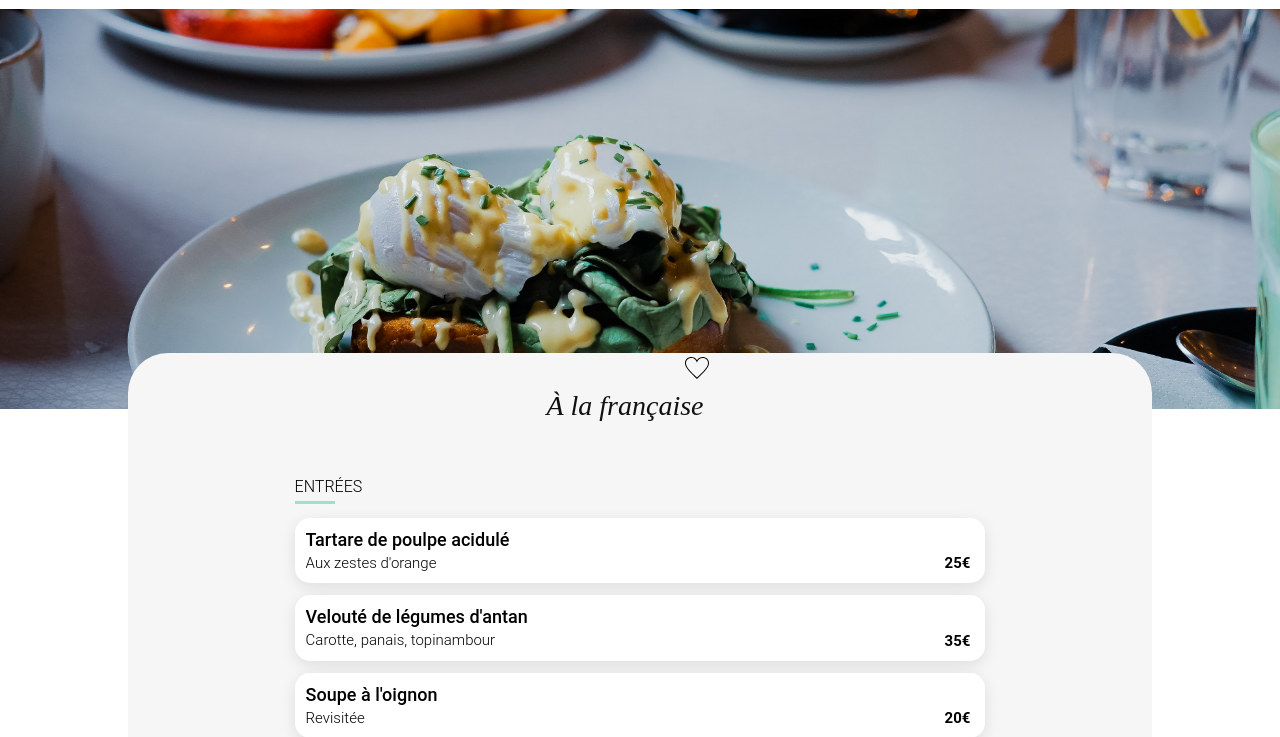
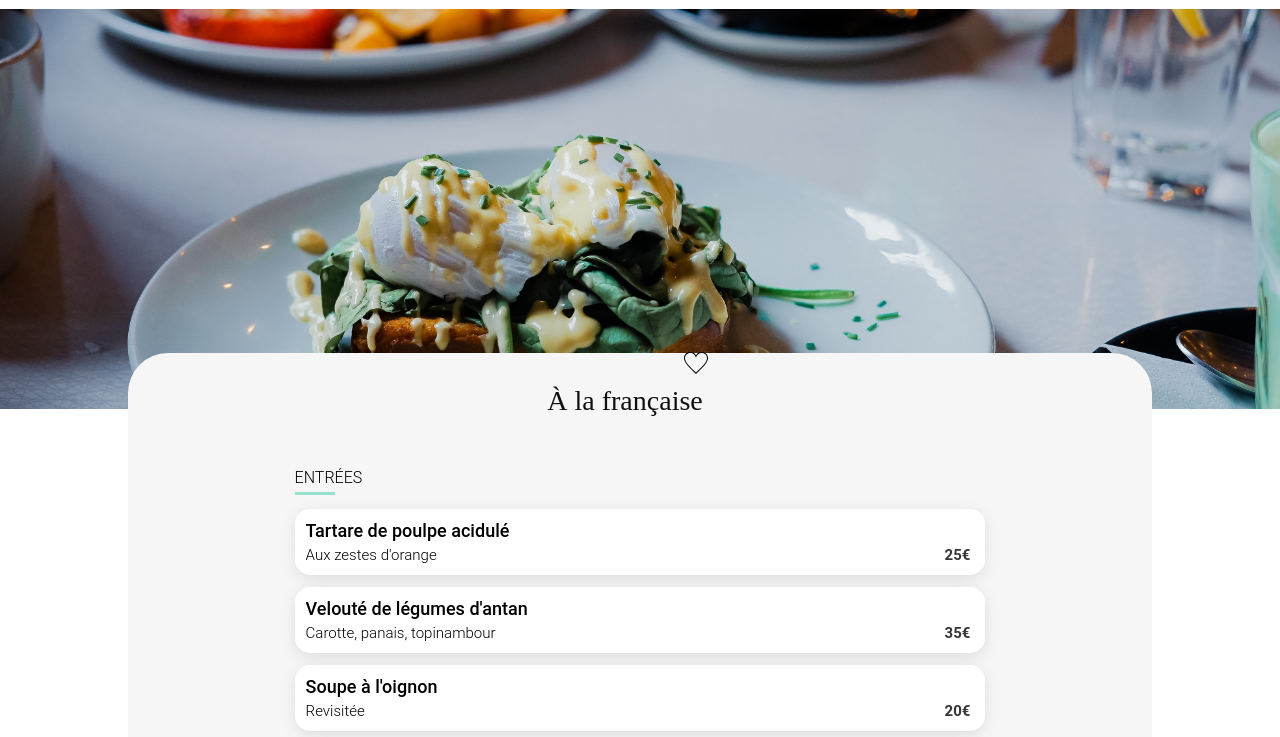
Before and after one commit to Bronx-AR/Ohmyfood, a website: page restaurants/a_la_francaise.html in a window 1280 px wide. Shown: the part 87-824 px from the top of the page. Drawn offline with Linux system fonts and the light colour scheme.

Commit message:
modif typo

```diff
--- a/sass/utils/mixins.scss
+++ b/sass/utils/mixins.scss
@@ -74,45 +74,54 @@
     border: none;
     background: linear-gradient(-10deg, #9356DC 15%, #FF79DA 100%);
 }
-
 @mixin restaurants-h1 {
     font-family: 'Shrikhand';
-    font-style: italic;
     font-weight: 400;
     font-size: 28px;
-    line-height: 41px;
-    color: #101010;
+    font-style: normal;
+    line-height: normal;
+    color: var(--Black, #101010);
 }
 
 @mixin restaurants-h2 {
+    color: #000;
     font-family: 'Roboto';
     font-style: normal;
     font-weight: 300;
     font-size: 16px;
-    line-height: 19px;
+    line-height: normal;
     text-transform: uppercase;
 }
 
 @mixin restaurants-h3 {
+    color: #000;
     font-family: 'Roboto';
     font-style: normal;
     font-weight: 500;
     font-size: 18px;
-    line-height: 21px;
+    line-height: normal;
+    white-space: nowrap;
+    overflow: hidden;
+    text-overflow: ellipsis;
 }
 
 @mixin restaurants-p {
+    color: #000;
     font-family: 'Roboto';
     font-style: normal;
     font-weight: 300;
-    font-size: 15px;
-    line-height: 17.6px;
+    font-size: 15.043px;
+    line-height: normal;
+    overflow: hidden;
+    text-overflow: ellipsis;
+    white-space: nowrap;
 }
-
 @mixin price {
+    color: #353535;
     font-family: 'Roboto';
     font-style: normal;
     font-weight: 700;
     font-size: 15px;
-    line-height: 18px;
+    line-height: normal;
+    text-align: center;
 }
```
Also changed, not shown: assets/style.css, 1 other file.
